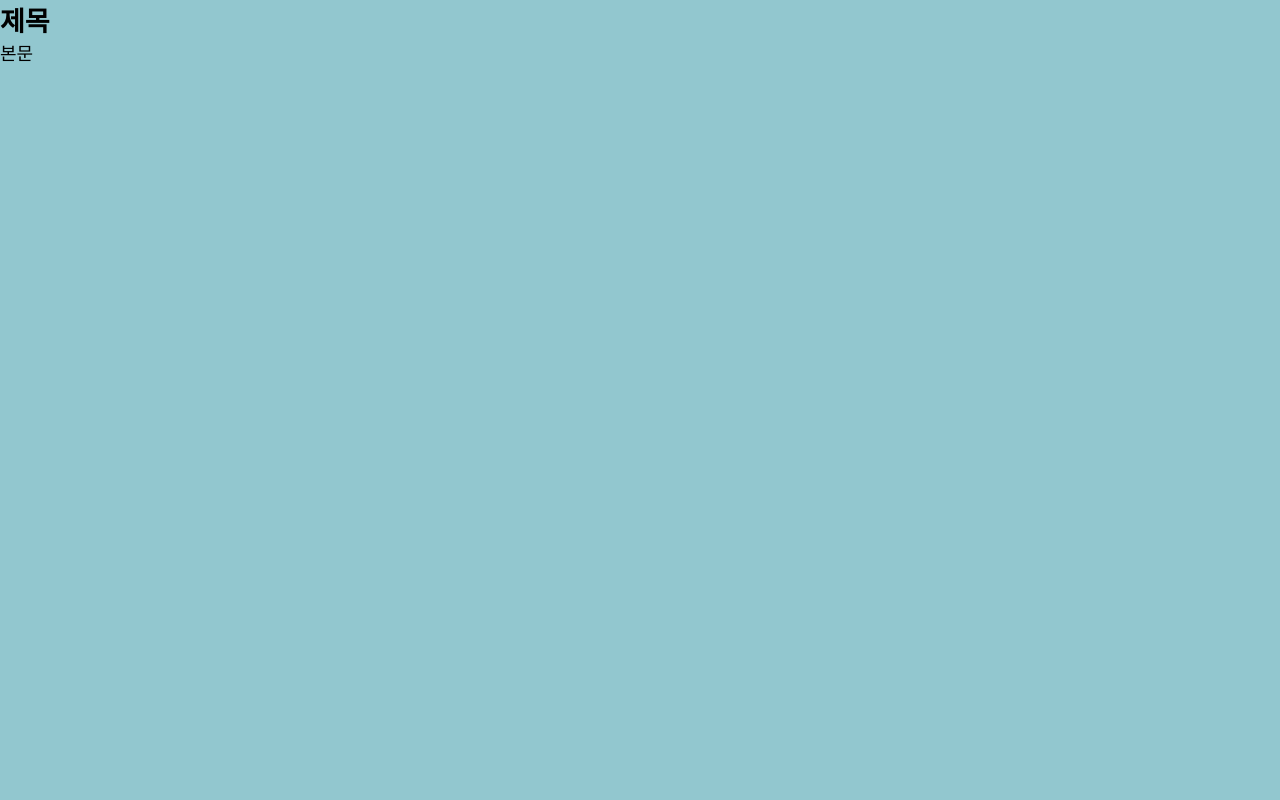
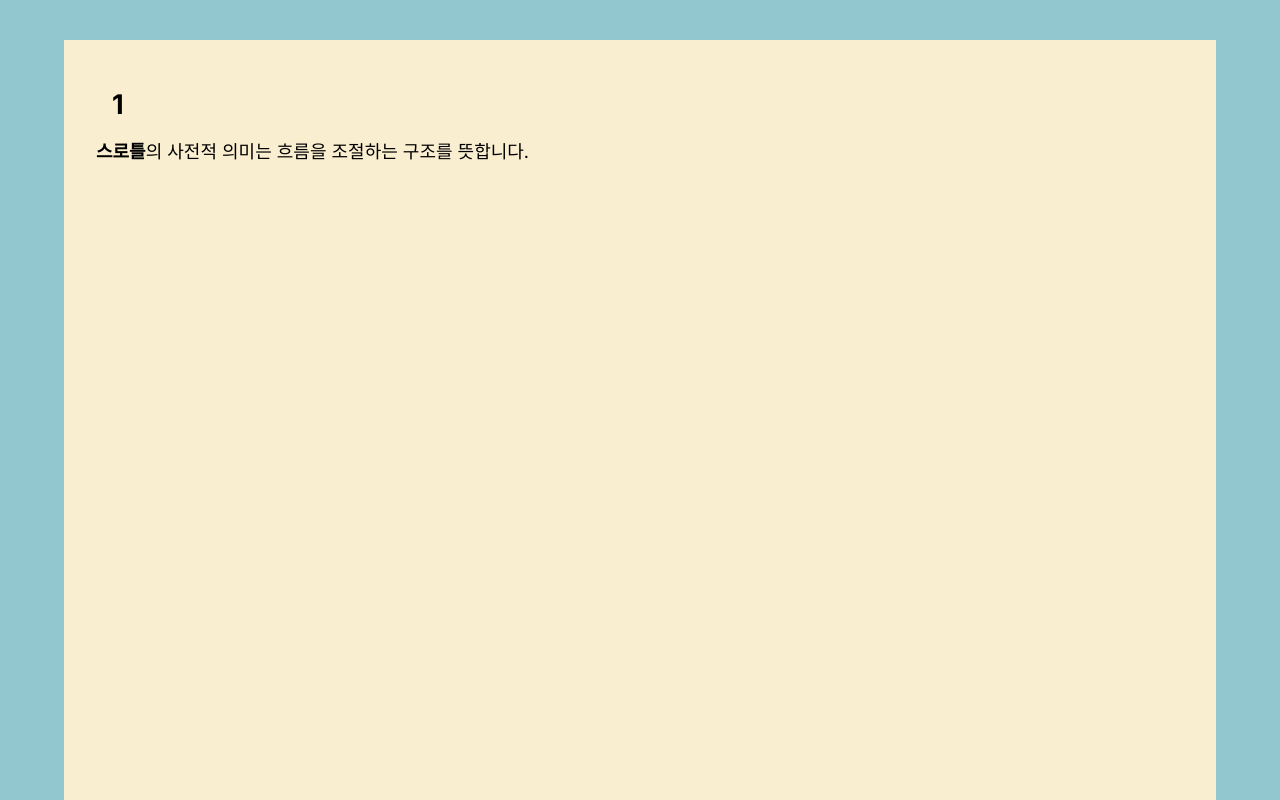
Before and after one commit to toa-web-dev/Graphify_dev_note, a Next.js app: page /article/1 in a window 1280 px wide. Built offline with nearby package versions, Linux system fonts and the light colour scheme.

Commit message:
✨ 게시글 페이지 코드 추가

```diff
--- a/app/article/[id]/page.jsx
+++ /dev/null
@@ -1,13 +0,0 @@
-export default function article() {
-    // 메인페이지의 노드를 클릭하면 해당 글의 정보를 파라미터로 전달받아 게시글을 렌더링 함
-    return (
-        <>
-            <main>
-                <article>
-                    <h1>제목</h1>
-                    <p>본문</p>
-                </article>
-            </main>
-        </>
-    );
-}
--- /dev/null
+++ b/app/article/[title]/page.jsx
@@ -0,0 +1,24 @@
+"use client";
+import articleData from "@/app/article.json";
+import { useParams } from "next/navigation";
+import styles from "@/app/style/Article.module.scss";
+
+export default function article() {
+    // 메인페이지의 노드를 클릭하면 해당 글의 정보를 파라미터로 전달받아 게시글을 렌더링 함
+    const params = useParams();
+    const title = decodeURIComponent(params.title);
+    console.log(articleData);
+    const Content = () => {
+        return <div dangerouslySetInnerHTML={{ __html: articleData.content }} />;
+    };
+    return (
+        <>
+            <main className={styles.page}>
+                <article>
+                    <h1>{title}</h1>
+                    <Content></Content>
+                </article>
+            </main>
+        </>
+    );
+}
--- a/app/util/getTreeHierarchy.jsx
+++ b/app/util/getTreeHierarchy.jsx
@@ -9,5 +9,6 @@ export function getTreeHierarchy(node) {
             getTreeHierarchy(child);
         }
     }
+    console.log(nodes, "links: ",links);
 }
 export { nodes, links };
```
Also changed, not shown: app/components/Graph.jsx (+8 -0 lines).
